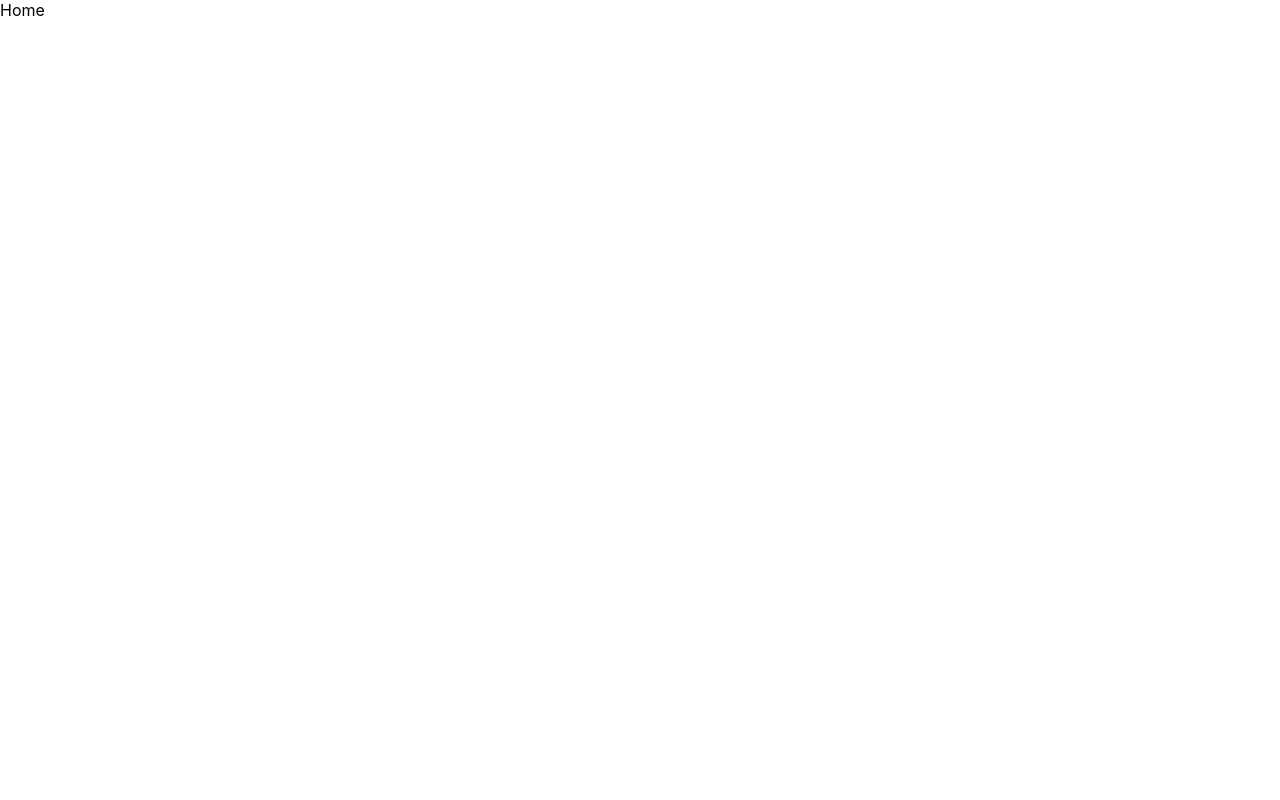
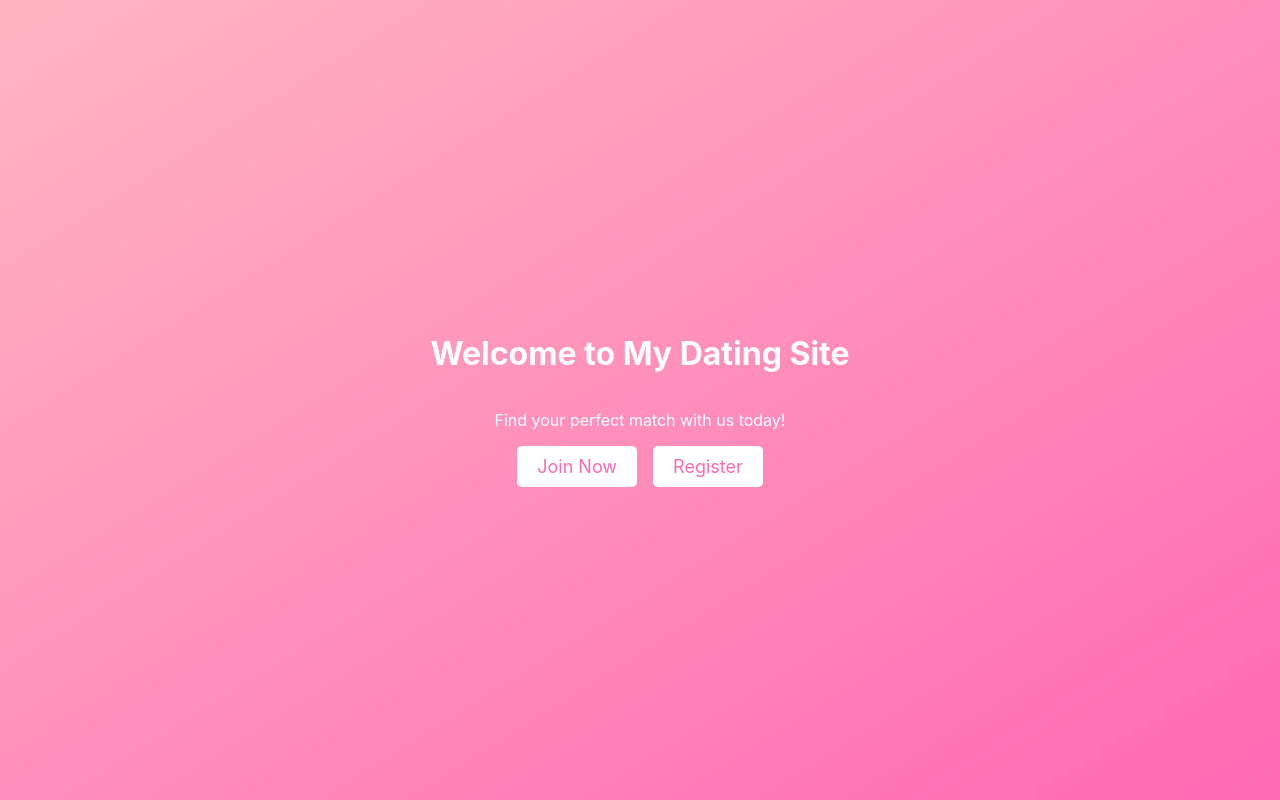
Before and after one commit to ShaSha-Codes/coc, a React (Create React App) app in the folder my-app/: page / in a window 1280 px wide. Built offline with nearby package versions, Linux system fonts and the light colour scheme.

Commit message:
Landing Page Added

```diff
--- /dev/null
+++ b/my-app/src/components/CSS/style.css
@@ -0,0 +1,32 @@
+.HomePage {
+  background: linear-gradient(to bottom right, #FFB6C1, #FF69B4);
+  height: 100vh;
+  display: flex;
+  flex-direction: column;
+  justify-content: center;
+  align-items: center;
+}
+
+.text {
+  color: #fff;
+  text-align: center;
+
+}
+
+
+.cta-button {
+  padding: 10px 20px;
+  border: none;
+  border-radius: 5px;
+  background-color: #fff;
+  color: #FF69B4;
+  font-size: 18px;
+  cursor: pointer;
+  transition: all 0.3s ease-in-out;
+  text-decoration: none;
+}
+
+.cta-button:hover {
+  background-color: #FF69B4;
+  color: #fff;
+}
--- a/my-app/src/pages/Home.js
+++ b/my-app/src/pages/Home.js
@@ -1,9 +1,27 @@
-import React from 'react'
+import React from 'react';
+import '../components/CSS/style.css';
+import Stack from '@mui/material/Stack';
+import {Link} from 'react-router-dom'
 
-const Home = () => {
+function Home() {
   return (
-    <div>Home</div>
-  )
+    <div className="HomePage">
+      <h1 className="text">Welcome to My Dating Site</h1>
+      <p className="text">Find your perfect match with us today!</p>
+      <Stack direction="row" spacing={2} justifyContent="center">
+        <Link to="/registration" className="cta-button">
+
+            Join Now
+
+        </Link>
+        <Link to="/login" className="cta-button">
+            Register
+        </Link>
+
+      </Stack>
+
+    </div>
+  );
 }
 
-export default Home
+export default Home;
```
